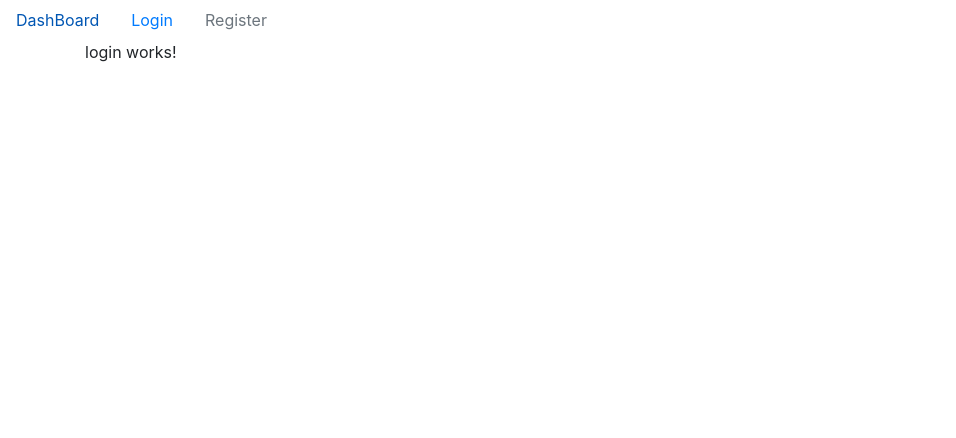
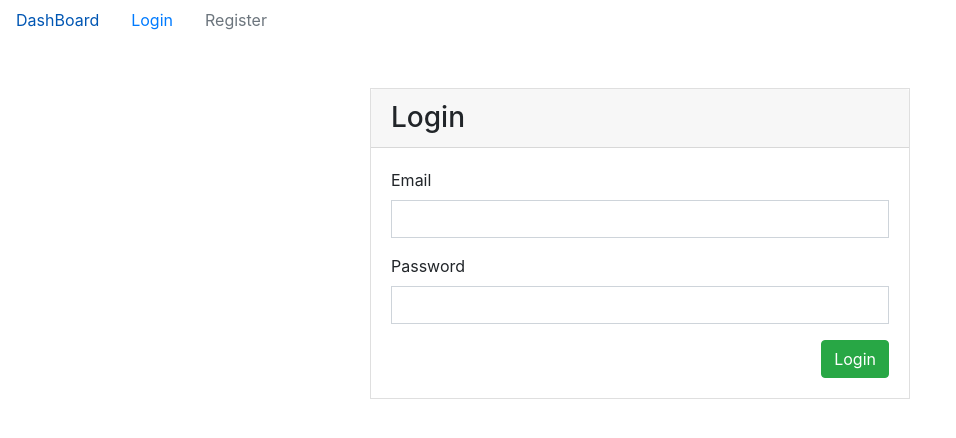
Before and after one commit to vladnicu/brewery_frontend, an Angular app: page /login in a window 1280 px wide. Shown: the top 438 px of the page, without its empty margins (0-956 px from the left). Built offline with nearby package versions, Linux system fonts and the light colour scheme.

Commit message:
login and register services

```diff
--- /dev/null
+++ b/src/app/auth/auth.service.ts
@@ -0,0 +1,23 @@
+import { Injectable } from '@angular/core';
+import { HttpClient } from '@angular/common/http';
+
+@Injectable({
+  providedIn: 'root'
+})
+export class AuthService {
+
+  private _registerUrl = 'http....';
+  private _loginUrl = 'http....';
+
+  constructor(private http: HttpClient) { }
+
+  registerUser(user) {
+    return this.http.post<any>(this._registerUrl, user);
+  }
+
+  loginUser(user) {
+    return this.http.post<any>(this._loginUrl, user);
+  }
+
+
+}
--- a/src/app/auth/login/login.component.html
+++ b/src/app/auth/login/login.component.html
@@ -1,3 +1,22 @@
-<p>
-  login works!
-</p>
+<div class="row pt-5">
+    <div class="col-md-6 mx-auto">
+      <div class="card rounded-0">
+        <div class="card-header">
+          <h3 class="mb-0">Login</h3>
+        </div>
+        <div class="div card-body">
+          <form class="form">
+            <div class="form-group">
+              <label for="">Email</label>
+              <input [(ngModel)]="loginUserData.email" name="email" type="text" class="form-control rounded-0" required>
+            </div>
+            <div class="form-group">
+              <label for="">Password</label>
+              <input [(ngModel)]="loginUserData.password" name="password" type="password" class="form-control rounded-0" required>
+            </div>
+            <button (click)="loginUser()" type="button" class="btn btn-success float-right">Login</button>
+          </form>
+        </div>
+      </div>
+    </div>
+  </div>
--- a/src/app/auth/login/login.component.ts
+++ b/src/app/auth/login/login.component.ts
@@ -1,5 +1,5 @@
 import { Component, OnInit } from '@angular/core';
-
+import { AuthService } from './../auth.service';
 @Component({
   selector: 'app-login',
   templateUrl: './login.component.html',
@@ -7,9 +7,22 @@ import { Component, OnInit } from '@angular/core';
 })
 export class LoginComponent implements OnInit {
 
-  constructor() { }
+  loginUserData = {};
+
+  constructor(private _auth: AuthService) { }
 
   ngOnInit() {
   }
 
+  loginUser() {
+    this._auth.registerUser(this.loginUserData)
+    .subscribe(
+      res => {
+        // localStorage.setItem('token', res.token);
+        localStorage.setItem('token', 'test');
+      },
+      err => console.log(err)
+    );
+  }
+
 }
--- a/src/app/auth/register/register.component.html
+++ b/src/app/auth/register/register.component.html
@@ -8,13 +8,13 @@
         <form class="form">
           <div class="form-group">
             <label for="">Email</label>
-            <input type="text" class="form-control rounded-0" required>
+            <input [(ngModel)]="registerUserData.email" name="email" type="text" class="form-control rounded-0" required>
           </div>
           <div class="form-group">
             <label for="">Password</label>
-            <input type="text" class="form-control rounded-0" required>
+            <input [(ngModel)]="registerUserData.password" name="password" type="password" class="form-control rounded-0" required>
           </div>
-          <button type="button" class="btn btn-primary float-right">Register</button>
+          <button (click)="registerUser()" type="button" class="btn btn-primary float-right">Register</button>
         </form>
       </div>
     </div>
--- a/src/app/auth/register/register.component.ts
+++ b/src/app/auth/register/register.component.ts
@@ -1,4 +1,5 @@
 import { Component, OnInit } from '@angular/core';
+import { AuthService } from './../auth.service';
 
 @Component({
   selector: 'app-register',
@@ -7,9 +8,22 @@ import { Component, OnInit } from '@angular/core';
 })
 export class RegisterComponent implements OnInit {
 
-  constructor() { }
+  registerUserData = {};
+
+  constructor(private _auth: AuthService) { }
 
   ngOnInit() {
   }
 
+  registerUser() {
+    this._auth.registerUser(this.registerUserData)
+    .subscribe(
+      res => {
+        //localStorage.setItem('token', res.token);
+        localStorage.setItem('token', 'test');
+      },
+      err => console.log(err)
+    );
+  }
+
 }
```
Also changed, not shown: src/app/app.module.ts (+6 -2 lines), 1 other file (tests, documents, lock files or other folders).
